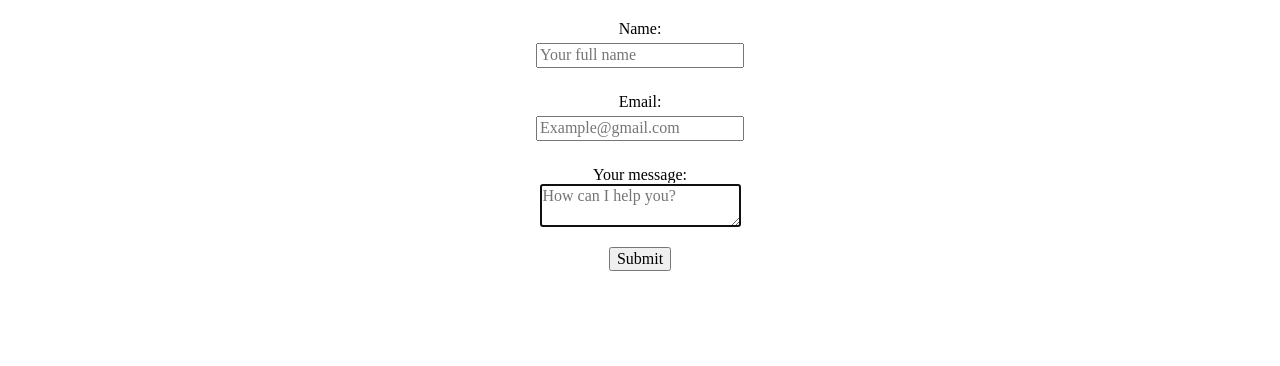
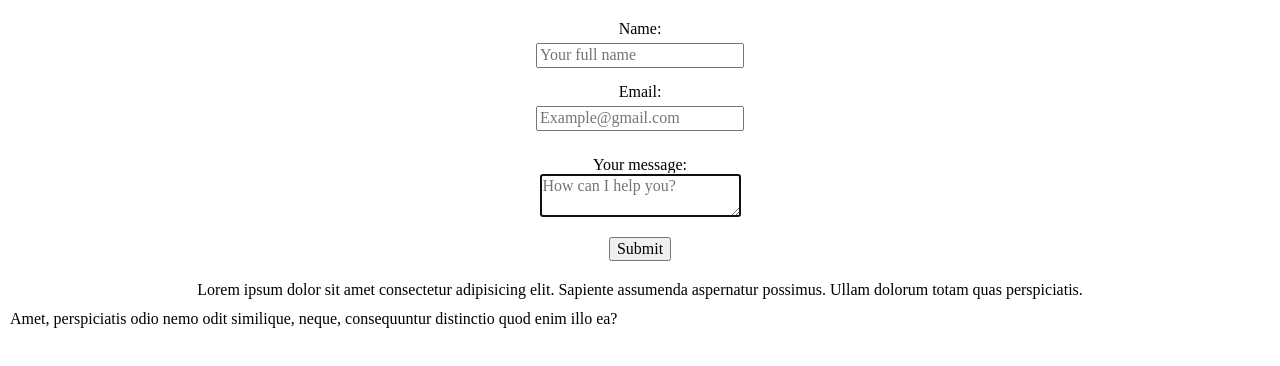
Before and after one commit to TylerGeorgeAlexander/html-forms, a plain HTML site: page index.html in a window 1280 px wide. Drawn offline with nearby package versions, Linux system fonts and the light colour scheme.

Commit message:
init test commit

```diff
--- a/index.html
+++ b/index.html
@@ -15,6 +15,7 @@
   <body>
     <main>
       <form>
+        <div>
             <div class="item">
               <label for="name">Name:</label>
               <input
@@ -33,6 +34,7 @@
                 placeholder="Example@gmail.com"
               />
             </div>
+        </div>
         <div class="item">
           <label for="form-message">Your message:</label>
           <textarea
@@ -47,6 +49,18 @@
         <div class="item">
           <button type="submit">Submit</button>
         </div>
+
+          <div class="group">
+            <div class="item">
+              Lorem ipsum dolor sit amet consectetur adipisicing elit.
+              Sapiente assumenda aspernatur possimus. Ullam dolorum totam quas perspiciatis.
+            </div>
+            <div class="item-double">Amet, perspiciatis odio nemo odit similique, neque, consequuntur distinctio quod enim illo ea?</div>
+          </div>
+
+<!-- comment test -->
+
+
       </form>
     </main>
   </body>
```
Lines whose indentation alone changed are shown as unchanged.
